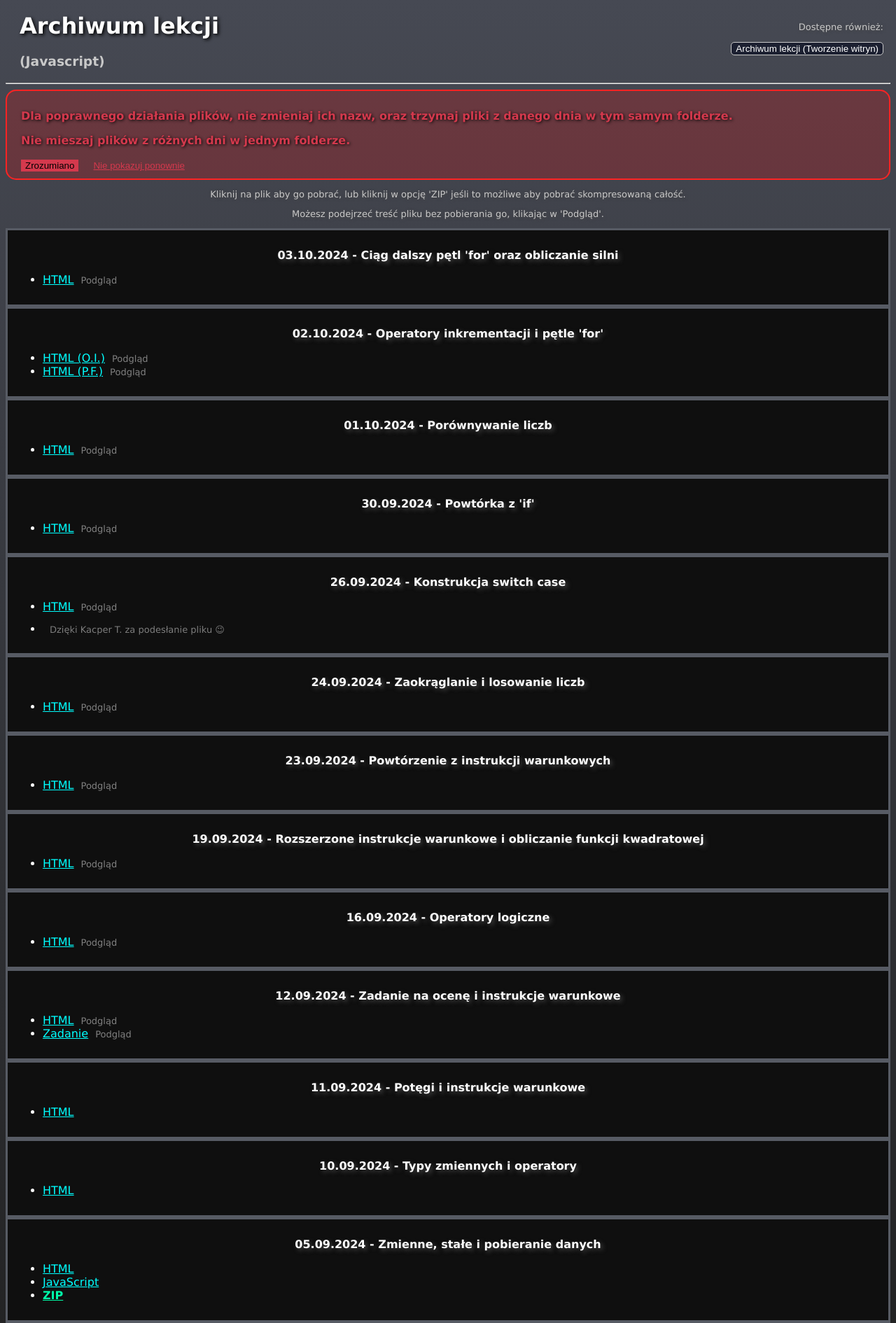
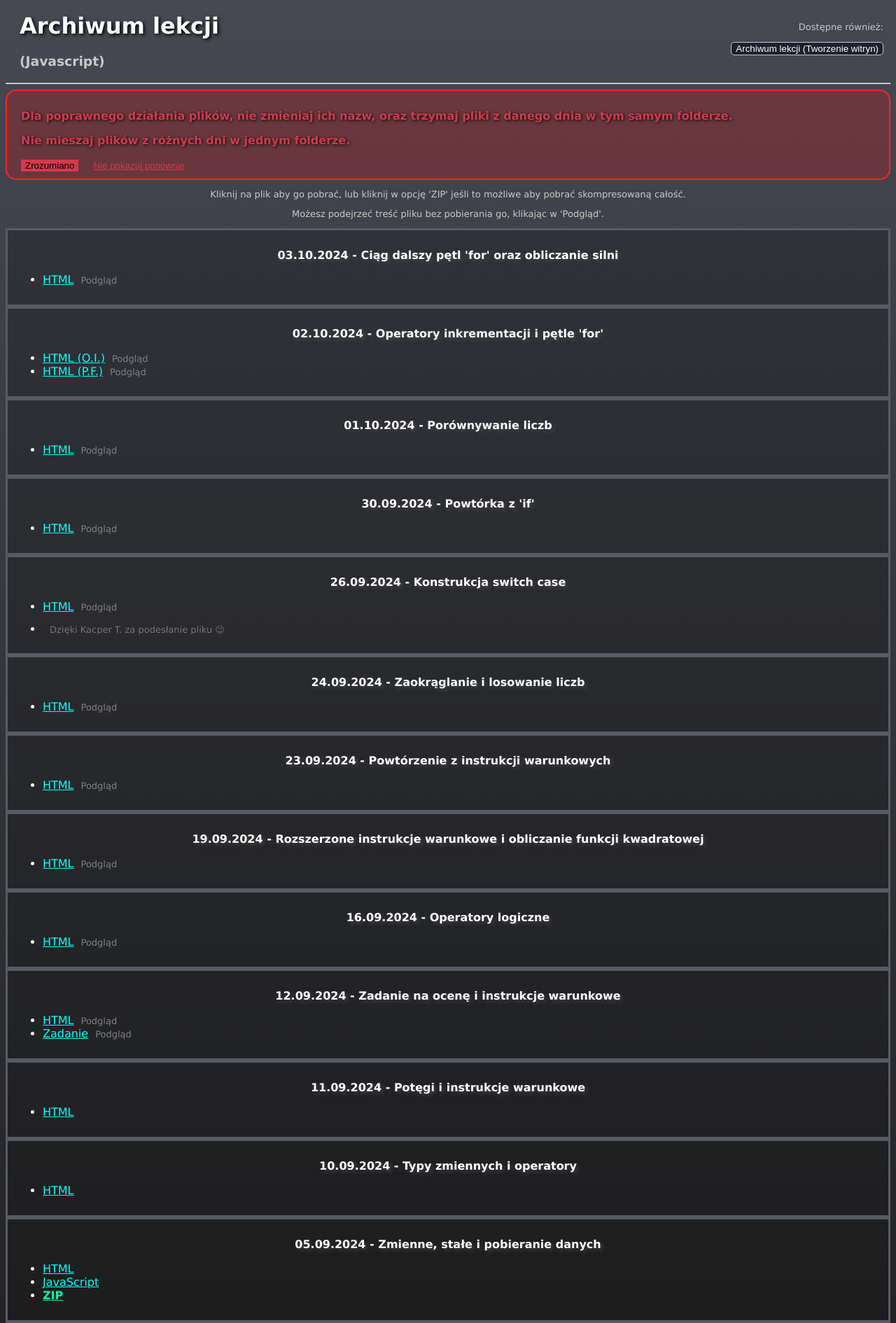
Before and after one commit to MaxMiL4N/archiwum_lekcji, a PHP site: page / in a window 1280 px wide. Shown: the top 1890 px of the page at 70% size. Run offline with PHP 8.4, Linux system fonts and the light colour scheme.

Commit message:
rizzy weather - test

```diff
--- a/css.css
+++ b/css.css
@@ -34,7 +34,7 @@ div {
 div.day {
     height: auto;
     width: auto;
-    background-color: rgb(15, 15, 15);
+    background-color: rgb(15, 15, 15, 0.3);
     border-style: solid;
     border-color: #575b64;
     border-width: 3px;
```
